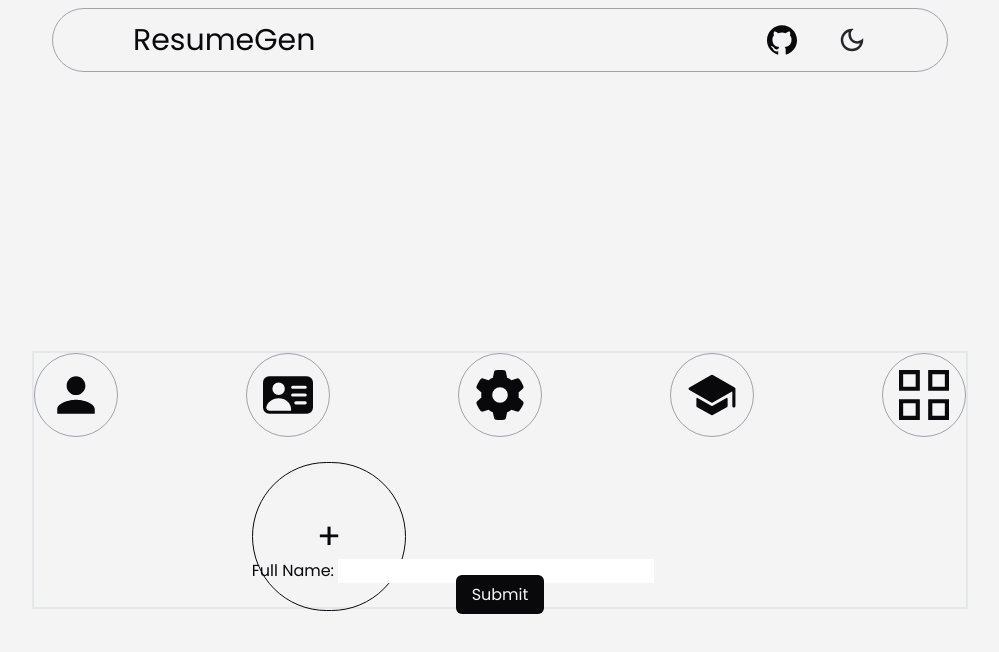
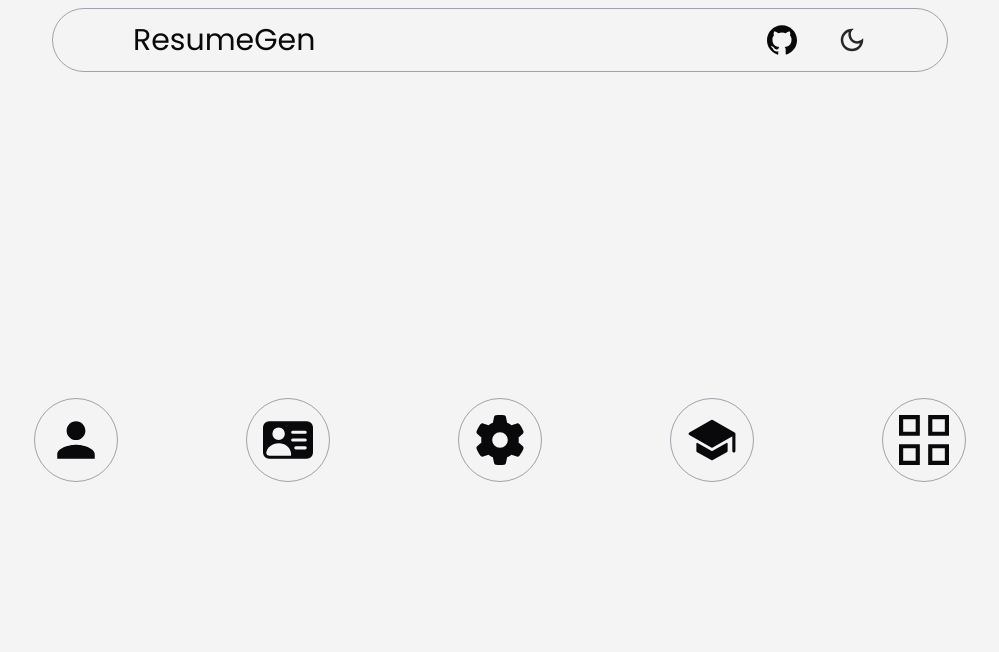
Before and after one commit to PavanMeka09/ResumeGen, a React (Vite) app: page /generate in a window 1280 px wide. Shown: the top 652 px of the page, without its empty margins (140-1139 px from the left). Built offline with nearby package versions, Linux system fonts and the light colour scheme.

Commit message:
Minor changes

```diff
--- a/src/components/form/Inputs.jsx
+++ b/src/components/form/Inputs.jsx
@@ -5,6 +5,7 @@ import { IoSchool } from "react-icons/io5";
 import { FaGear } from "react-icons/fa6";
 import { GrProjects } from "react-icons/gr";
 import { Btn } from "../ui/Btn.jsx";
+import { useState } from "react";
 
 export const Inputs = () => {
   const feilds = [
@@ -12,10 +13,12 @@ export const Inputs = () => {
     <BsPersonVcardFill />,
     <FaGear />,
     <IoSchool />,
-    <GrProjects />,
+    <GrProjects />
   ];
+  const [currentView, setCurrentView] = useState("personal")
+
   return (
-    <div className="border-2 flex justify-center items-center gap-20 flex-col">
+    <div className="flex justify-center items-center gap-20 flex-col">
       <span className="flex justify-center items-center gap-32">
         {feilds.map((feild) => (
           <div className="text-[50px] p-4 rounded-full border-[1px] border-zinc-400 hover:-translate-y-1 transition-all">
@@ -24,26 +27,7 @@ export const Inputs = () => {
         ))}
       </span>
 
-      <form className="flex justify-evenly items-center flex-col">
-        <div>
-          <div>
-            <label
-              htmlFor="photo"
-              className="px-[4rem] py-[3rem] cursor-pointer border-[1px] border-zinc-950 rounded-full text-4xl"
-            >
-              +
-            </label>
-            <input type="file" id="photo" className="invisible" />
-          </div>
-          <div>
-            <label htmlFor="fullName">Full Name: </label>
-            <input id="fullName" />
-          </div>
-        </div>
-        <button type="submit">
-          <Btn title="Submit" />
-        </button>
-      </form>
+      <currentView />
     </div>
   );
 };
--- /dev/null
+++ b/src/components/form/inputFeilds.jsx
@@ -0,0 +1,26 @@
+import React from 'react'
+
+export function personal() {
+  return (
+    <form className="flex justify-evenly items-center flex-col">
+        <div>
+          <div>
+            <label
+              htmlFor="photo"
+              className="px-[4rem] py-[3rem] cursor-pointer border-[1px] border-zinc-950 rounded-full text-4xl"
+            >
+              +
+            </label>
+            <input type="file" id="photo" className="invisible" />
+          </div>
+          <div>
+            <label htmlFor="fullName">Full Name: </label>
+            <input id="fullName" />
+          </div>
+        </div>
+        <button type="submit">
+          <Btn title="Submit" />
+        </button>
+      </form>
+  )
+}
--- a/src/components/form/inputsValidation.jsx
+++ /dev/null
@@ -1,8 +0,0 @@
-import * as Yup from 'yup';
-
-export const inputsValidation = Yup.object().shape({
-  fullName: Yup.string()
-    .min(2, 'Too Short!')
-    .max(20, 'Too Long!')
-    .required('*')
-});
```
